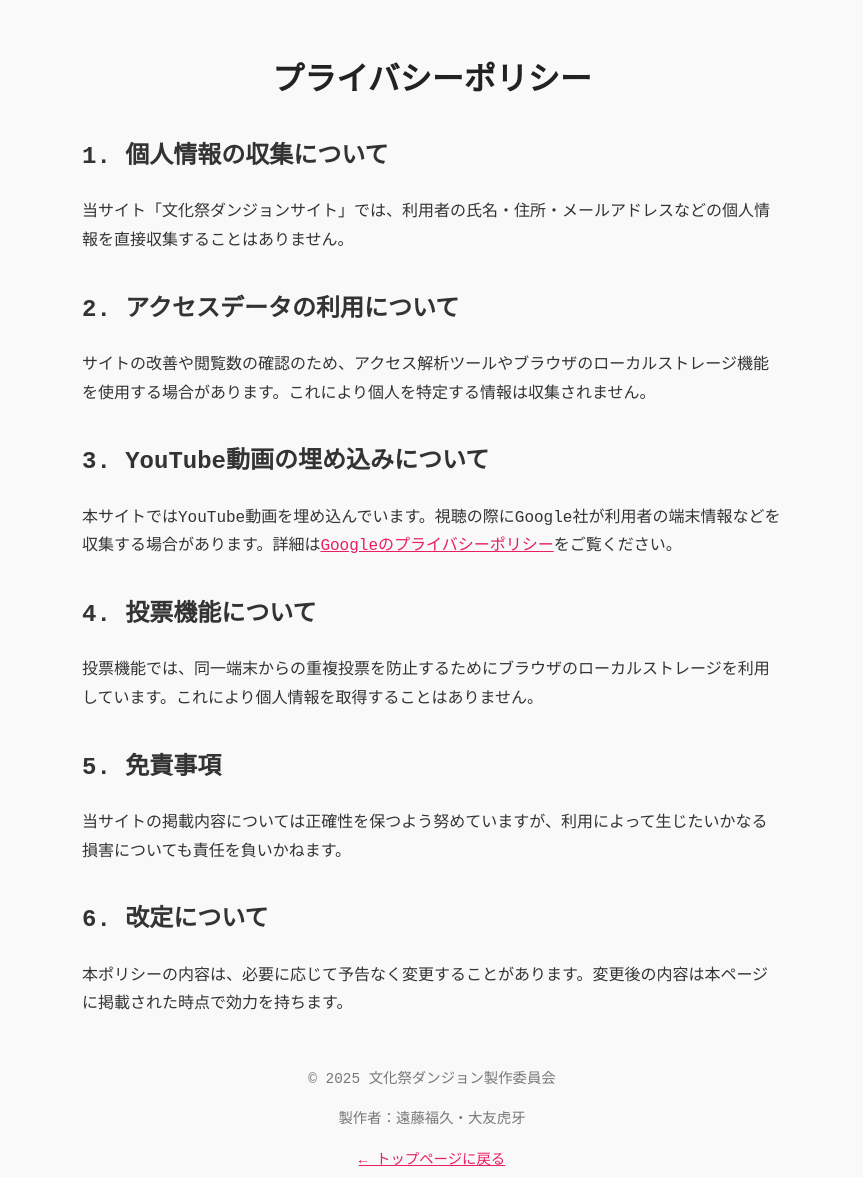
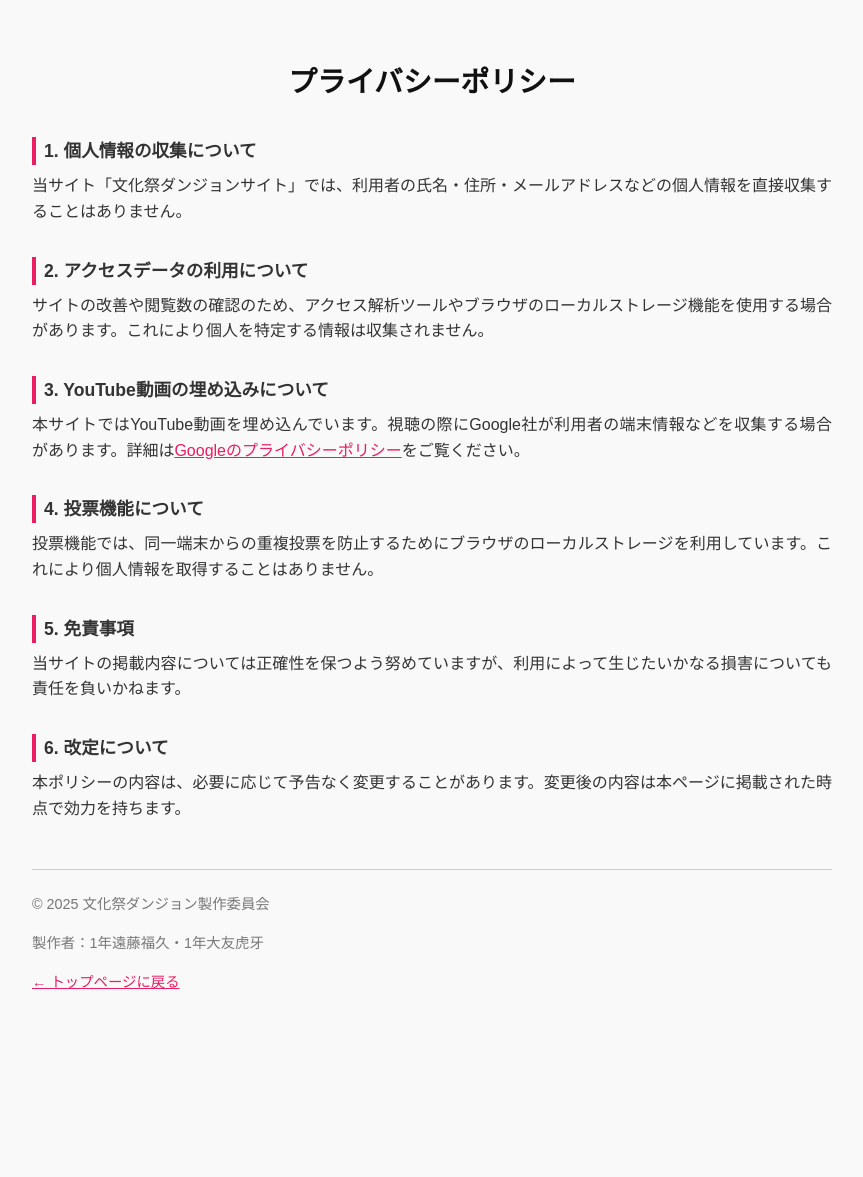
Before and after one commit to endousann/my-website, a website: page privacy.html in a window 1280 px wide. Shown: the whole page, without its empty margins (208-1071 px from the left). After the commit the page ends 1050 px from the top, so only its background shows below. Drawn offline with Linux system fonts and the light colour scheme; a web font is replaced by a local one.

Commit message:
変えた

```diff
--- a/privacy.html
+++ b/privacy.html
@@ -7,18 +7,51 @@
 <link href="https://fonts.googleapis.com/css2?family=DotGothic16&display=swap" rel="stylesheet">
 <style>
 body {
-  font-family: 'DotGothic16', monospace;
+  font-family: 'DotGothic16', sans-serif;
   background:#f9f9f9; color:#333;
-  margin:0; padding:2rem;
-  line-height:1.8;
-  max-width:700px; margin:auto;
+  margin:0; padding:40px 20px;
+  max-width:800px; margin:auto;
+  line-height:1.6;
 }
-h1 { text-align:center; color:#222; margin-bottom:1.5rem; }
-section { margin-bottom:2rem; }
+
+h1 {
+  text-align:center;
+  color:#111;
+  font-size:1.8rem;
+  margin-bottom:1.2rem;
+}
+
+h2 {
+  font-size:1.1rem;
+  margin-top:2rem;
+  margin-bottom:0.5rem;
+  border-left:4px solid #e91e63;
+  padding-left:8px;
+}
+
+p {
+  margin:0.4rem 0 1rem;
+  text-align:justify;
+}
+
 footer {
-  text-align:center; color:#777; margin-top:3rem; font-size:0.9rem;
+  text-align:center;
+  color:#777;
+  margin-top:3rem;
+  font-size:0.9rem;
+  border-top:1px solid #ccc;
+  padding-top:1rem;
 }
-a { color:#e91e63; text-decoration:underline; }
+
+a {
+  color:#e91e63;
+  text-decoration:underline;
+}
+
+@media(max-width:768px){
+  body { padding:25px 15px; line-height:1.7; }
+  h1 { font-size:1.5rem; }
+}
 </style>
 </head>
 <body>
@@ -57,7 +90,7 @@ a { color:#e91e63; text-decoration:underline; }
 
 <footer>
   <p>© 2025 文化祭ダンジョン製作委員会</p>
-  <p>製作者：遠藤福久・大友虎牙</p>
+  <p>製作者：1年遠藤福久・1年大友虎牙</p>
   <p><a href="index.html">← トップページに戻る</a></p>
 </footer>
 
```
